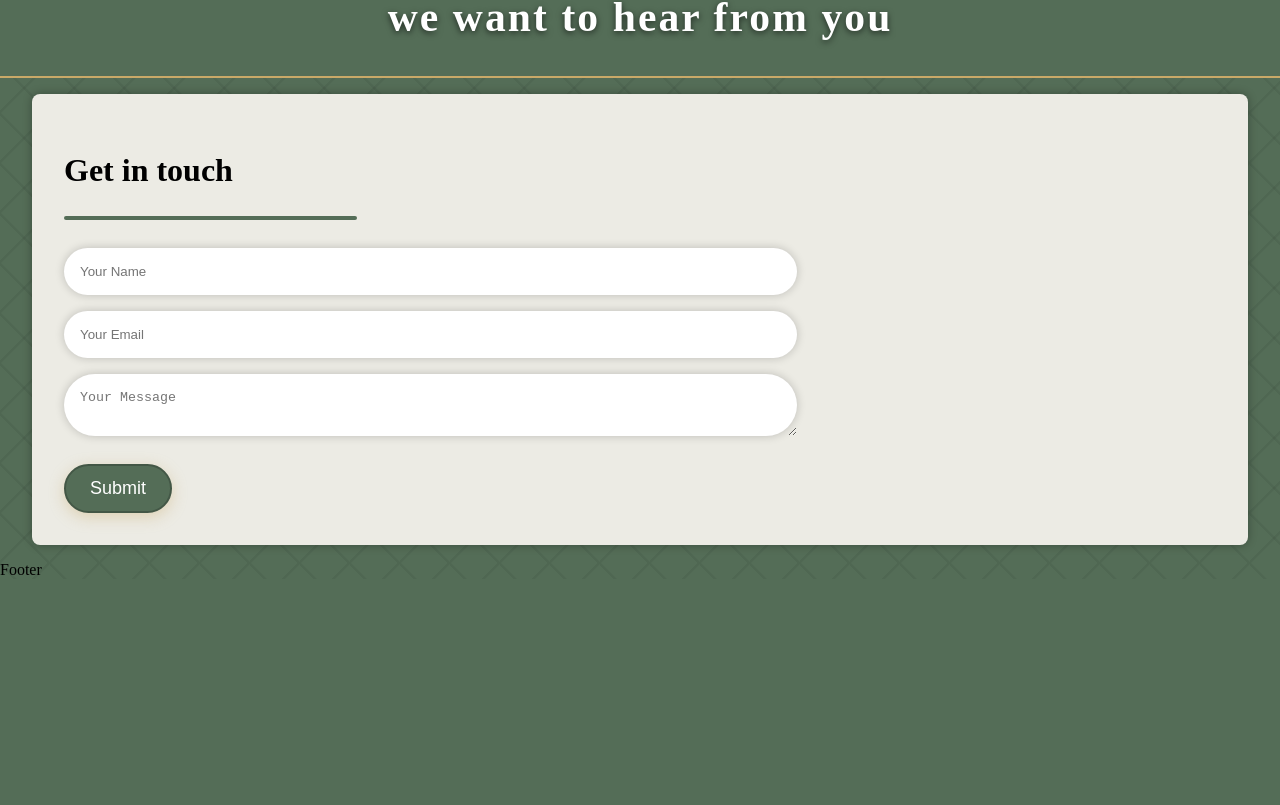
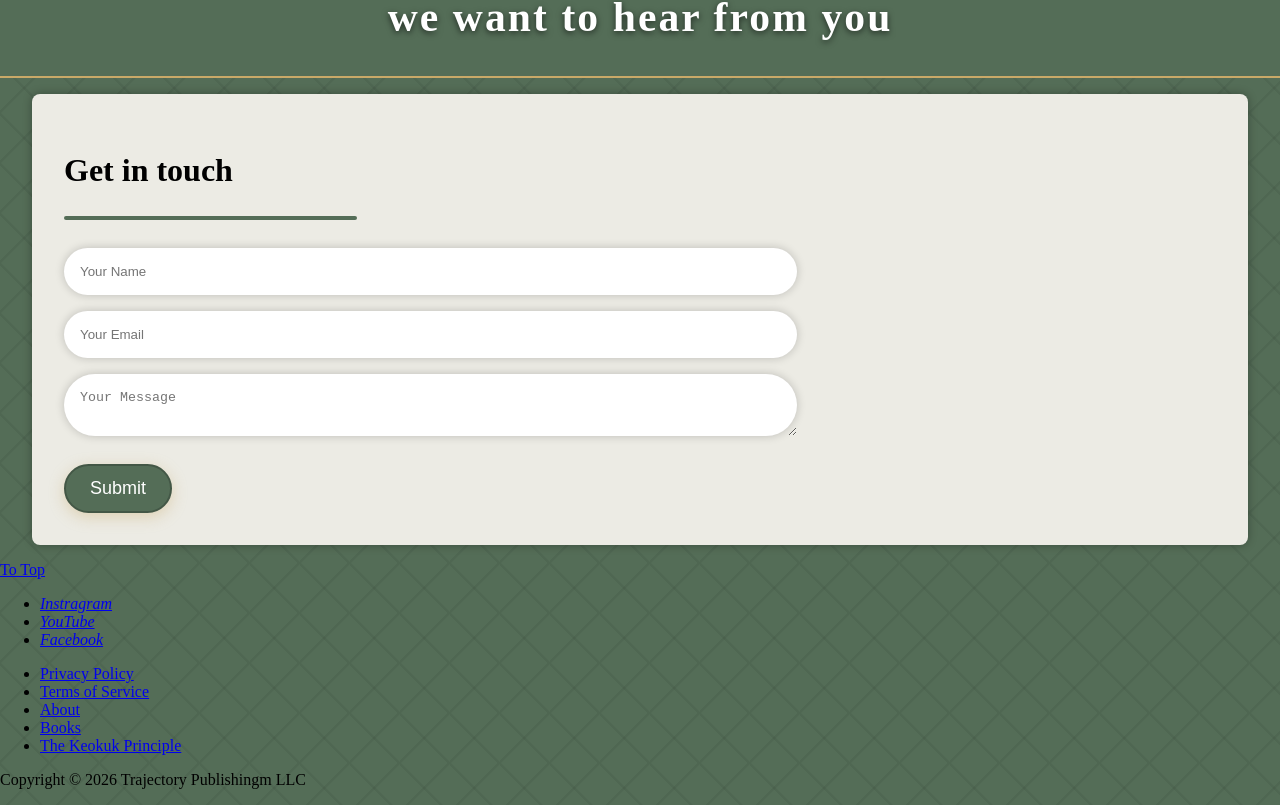
Before and after one commit to phrygian47/Trajectory-Publishing, a React (Vite) app: page / in a window 1280 px wide. Shown: the part 2337-3142 px from the top of the page. Before the commit the page ends 2916 px from the top, so only its background shows below. Built offline with nearby package versions, Linux system fonts and the light colour scheme.

Commit message:
added footer + links

```diff
--- a/src/App.tsx
+++ b/src/App.tsx
@@ -4,6 +4,7 @@
 import Books from "./components/body/books/Books";
 import About from "./components/body/about/About";
 import Contact from "./components/body/contact/Contact";
+import Footer from "./components/footer/Footer";
 
 export default function App() {
   return (
@@ -28,7 +29,9 @@
           </section>
         </main>
       </div>
-      <footer>Footer</footer>
+      <footer>
+        <Footer></Footer>
+      </footer>
     </>
   );
 }
--- /dev/null
+++ b/src/components/footer/Footer.tsx
@@ -0,0 +1,44 @@
+import styles from "./footer.module.css";
+
+export default function Footer() {
+  return (
+    <footer className={styles.footer}>
+      <a href="#">To Top</a>
+      <ul className={styles.footer_icons}>
+        <li>
+          <a href="#">
+            <i>Instragram</i>
+          </a>
+        </li>
+        <li>
+          <a href="#">
+            <i>YouTube</i>
+          </a>
+        </li>
+        <li>
+          <a href="#">
+            <i>Facebook</i>
+          </a>
+        </li>
+      </ul>
+      <ul className={styles.footer_links}>
+        <li>
+          <a href="#">Privacy Policy</a>
+        </li>
+        <li>
+          <a href="#">Terms of Service</a>
+        </li>
+        <li>
+          <a href="#about">About</a>
+        </li>
+        <li>
+          <a href="#books">Books</a>
+        </li>
+        <li>
+          <a href="#">The Keokuk Principle</a>
+        </li>
+      </ul>
+      <p>Copyright &copy; 2026 Trajectory Publishingm LLC</p>
+    </footer>
+  );
+}
```
Also changed, not shown: src/components/footer/footer.module.css (added).
